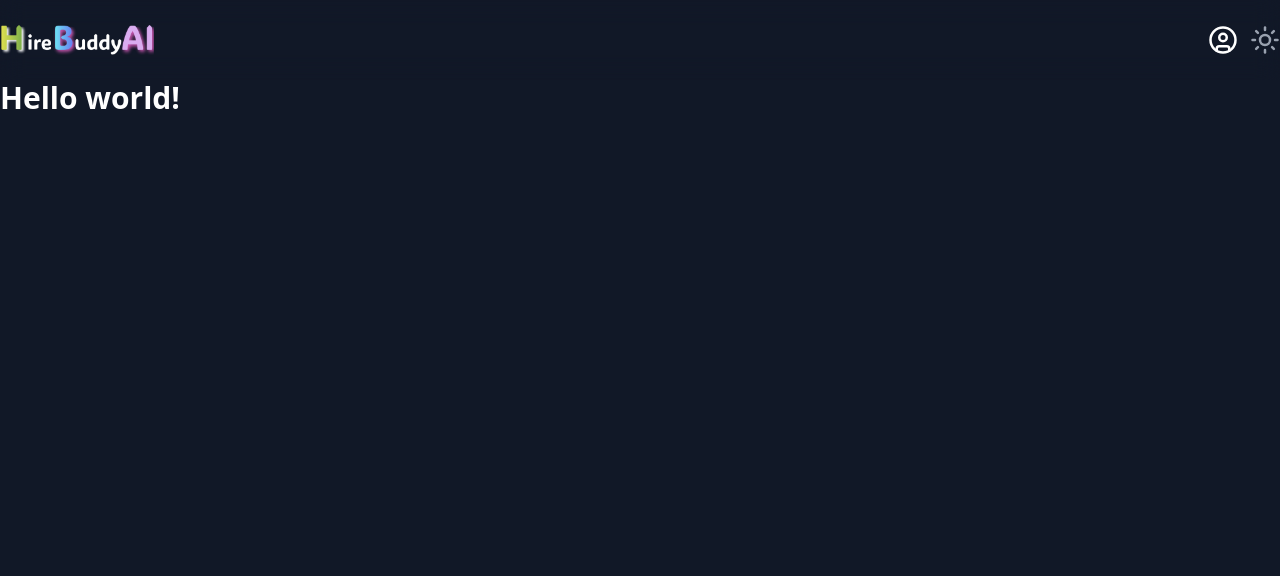
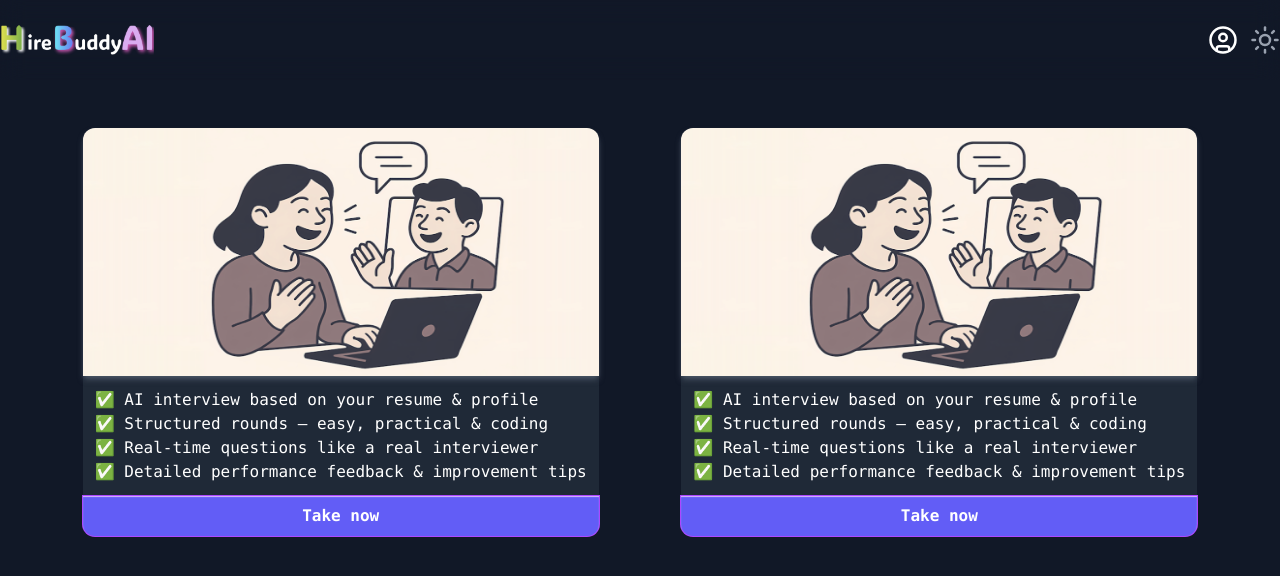
Before and after one commit to Vranda-Kansal/hirebuddyAI, a Next.js app: page / in a window 1280 px wide. Shown: the top 576 px of the page. Built offline with nearby package versions, Linux system fonts and the light colour scheme.

Commit message:
style the card but some style still left

```diff
--- /dev/null
+++ b/app/_components/FeatureCard.jsx
@@ -0,0 +1,29 @@
+
+import Image from "next/image";
+
+export default function FeatureCard() {
+    return (
+        <div
+            className="bg-[#1f2937] text-white font-medium font-mono flex flex-col rounded-xl hover:ring-3 hover:ring-purple-500">
+
+            <div className="relative w-auto h-62 rounded-xl">
+                <Image
+                    src="/ai_interview.png"
+                    alt="jdnfjsdn"
+                    fill
+                    className="rounded-t-xl shadow-md shadow-gray-600"
+                />
+            </div>
+            <ul className="p-3">
+                <li>✅ AI interview based on your resume & profile</li>
+                <li>✅ Structured rounds — easy, practical & coding</li>
+                <li>✅ Real-time questions like a real interviewer</li>
+                <li>✅ Detailed performance feedback & improvement tips</li>
+            </ul>
+            <button
+                className="bg-[#625df6] p-[0.5em] rounded-b-xl font-bold ring-1 ring-purple-500 inset-shadow-xs inset-shadow-purple-300">Take
+                now
+            </button>
+        </div>
+    )
+}
--- a/app/page.js
+++ b/app/page.js
@@ -1,7 +1,12 @@
+import FeatureCard from "@/app/_components/FeatureCard";
+
 export default function Home() {
     return (
-        <h1 className="text-3xl font-bold text-white">
-            Hello world!
-        </h1>
+        <div>
+            <div className="w-full flex justify-evenly my-[3rem]">
+                <FeatureCard/>
+                <FeatureCard/>
+            </div>
+        </div>
     )
 }
```
Also changed, not shown: public/ai_interview.png (added), public/interview_mock.svg (deleted).
